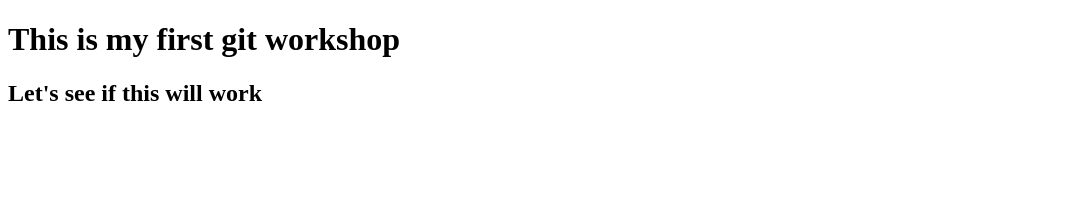
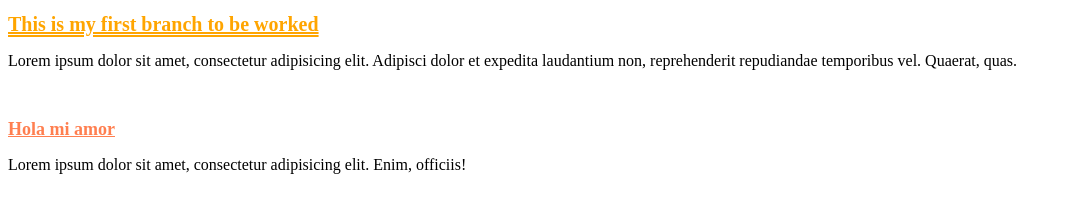
Before and after one commit to EdwinRodriguezValle/css, a plain HTML site: page index.html in a window 1280 px wide. Shown: the whole page, without its empty margins (0-1068 px from the left). Drawn offline with Linux system fonts and the light colour scheme.

Commit message:
my first ajustment

```diff
--- a/index.html
+++ b/index.html
@@ -2,12 +2,19 @@
 <html lang="en">
 <head>
     <meta charset="UTF-8">
+    <link rel="stylesheet" href="style.css" type="text/css">
     <title>Git Workshop</title>
+
 </head>
 <body>
 
-<h1>This is my first git workshop</h1>
-<h2>Let's see if this will work</h2>
+<h1>This is my first branch to be worked</h1>
+<p>Lorem ipsum dolor sit amet, consectetur adipisicing elit. Adipisci dolor et expedita laudantium non, reprehenderit repudiandae temporibus vel. Quaerat, quas.</p>
+<br>
+<h2>Hola mi amor</h2>
+<p>Lorem ipsum dolor sit amet, consectetur adipisicing elit. Enim, officiis!</p>
+</body>
 
-</body>
+<script src="app.js"></script>
+
 </html>
--- a/style.css
+++ b/style.css
@@ -0,0 +1,12 @@
+h1{
+    font-size: 20px;
+    color: orange;
+    text-decoration: double underline;
+
+}
+
+h2{
+    font-size: 18px;
+    color: coral;
+    text-decoration: underline;
+}
```
Also changed, not shown: app.js (added).
